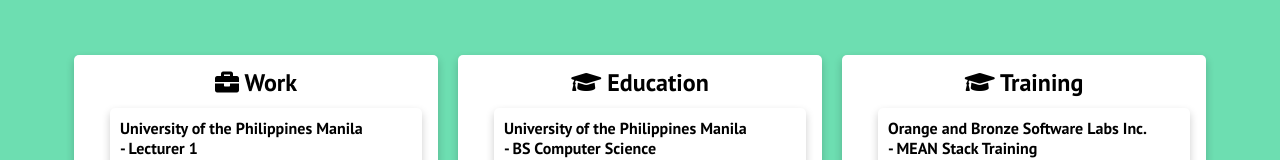
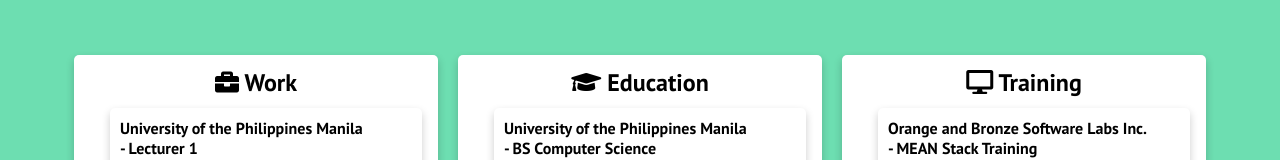
Before and after one commit to rbcabreraUPM/amplify-create-react-app, a React (Create React App) app: page / in a window 1280 px wide. Shown: the part 1290-1450 px from the top of the page. Built offline with nearby package versions, Linux system fonts and the light colour scheme.

Commit message:
added new icon for trainings

```diff
--- a/src/components/Home/Experience.js
+++ b/src/components/Home/Experience.js
@@ -61,7 +61,7 @@
                 <h2 style={{ textAlign: 'center' }}>
                   <b>
                     {' '}
-                    <i class='fas fa-graduation-cap'></i> Training
+                   <i class="fas fa-desktop"></i> Training
                   </b>
                 </h2>
 
```
